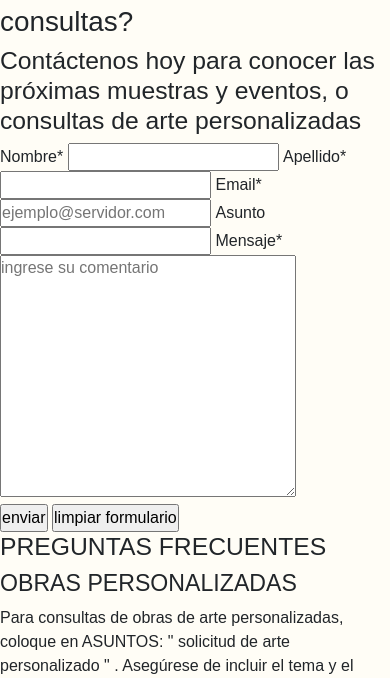
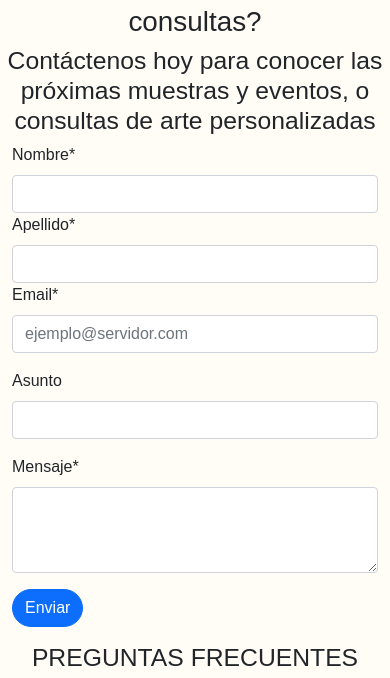
Before and after one commit to andresfrias8/PROYECTO-FINAL, a plain HTML site: page pages/contacto.html in a window 390 px wide. Shown: the part 93-771 px from the top of the page. Drawn offline with Linux system fonts and the light colour scheme.

Commit message:
modificacion de formulario de contacto para hacerlo responsive

```diff
--- a/pages/contacto.html
+++ b/pages/contacto.html
@@ -41,31 +41,41 @@
               </nav>
         </header>
         <main>
-            <h1>consultas?</h1>
-            <section>
-                <h2>Contáctenos hoy para conocer las próximas muestras y eventos, o consultas de arte personalizadas</h2>
-                <form action="">
-                    <label for="nombre">Nombre*</label>
-                    <input type="text" id="nombre" name="nombre" required>
+          <h1 class="text-center">consultas?</h1>
+          <h2 class="text-center">Contáctenos hoy para conocer las próximas muestras y eventos, o consultas de arte personalizadas</h2>
 
-                    <label for="apellido">Apellido*</label>
-                    <input type="text" id="apellido" name="apellido" required>
 
-                    <label for="mail">Email*</label>
-                    <input type="email" id="mail" name="email" placeholder="ejemplo@servidor.com" required>
+          <div class="container">
+            <form>
+              <div class="row mb-3">
+                <div class="col-md-4">
+                  <label for="Nombre" class="form-label">Nombre*</label>
+                  <input type="text" class="form-control" id="inputNombre">
+                </div>
+                <div class="col-md-4">
+                  <label for="Apellido" class="form-label">Apellido*</label>
+                  <input type="text" class="form-control" id="inputApellido">
+                </div>
+                <div class="col-md-4">
+                  <label for="Email" class="form-label">Email*</label>
+                  <input type="email" class="form-control" id="inputEmail" placeholder="ejemplo@servidor.com">
+                </div>
+              </div>
+              <div class="mb-3">
+                <label for="Asunto" class="form-label">Asunto</label>
+                <input type="text" class="form-control" id="inputAsunto">
+              </div>
+              <div class="mb-3">
+                <label for="Mensaje" class="form-label">Mensaje*</label>
+                <textarea class="form-control" id="inputMensaje" rows="3"></textarea>
+              </div>
+              <div class="mb-3">
+                <button type="submit" class="btn btn-primary rounded-pill">Enviar</button>
+              </div>
+            </form>
+          </div>
 
-                    <label for="asunto">Asunto</label>
-                    <input type="text" id="asunto" name="asunto">
-
-                    <label for="comentario">Mensaje*</label>
-                    <textarea name="comentario" id="comentario" cols="30" rows="10" placeholder="ingrese su comentario" required></textarea>
-
-                    <div>
-                        <input type="submit" value="enviar">
-                        <input type="reset" value="limpiar formulario">
-                    </div>
-                </form>
-            <div>
+            <div class="text-center">
             <h2>PREGUNTAS FRECUENTES</h2>
             <h3>OBRAS PERSONALIZADAS</h3>
             <p>Para consultas de obras de arte personalizadas, coloque en ASUNTOS: " solicitud de arte personalizado " . Asegúrese de incluir el tema y el tamaño que le interesan para obtener una cotización precisa. Si tiene una foto específica que desea que ANDRES haga referencia, envíela por correo electrónico a contacto@andresfrias8.com. La disponibilidad de ANDRES para obras de arte personalizadas es limitada, por lo tanto, incluya tantos detalles descriptivos como sea posible cuando envíe su solicitud. ANDRES crea cada pieza personalizada a mano utilizando una combinación de pinceladas y distintas técnicas.  Cada obra de arte personalizada está firmada a mano por ANDRES viene con un certificado de autenticidad como prueba de valor.</p>
@@ -74,9 +84,6 @@
             <h3>ENVIO</h3>
             <p>Los costos de envío varían según el tamaño de la obra de arte y el lugar de envío. Si está comprando una pintura de lienzo de más de 150 cm  y desea ahorrar en el envío, podemos enviar la pintura enrollada en lugar de en el marco. Para solicitudes de envío especiales, envíe un correo electrónico a contacto@andresfrias8.com y estaremos encantados de ayudarlo. La recolección está disponible solo en Mendoza, Argentina.</p>
             </div>
-
-
-
         </main>
 
         <footer class="footer mt-4">
```
Also changed, not shown: index.html (+2 -2 lines).
